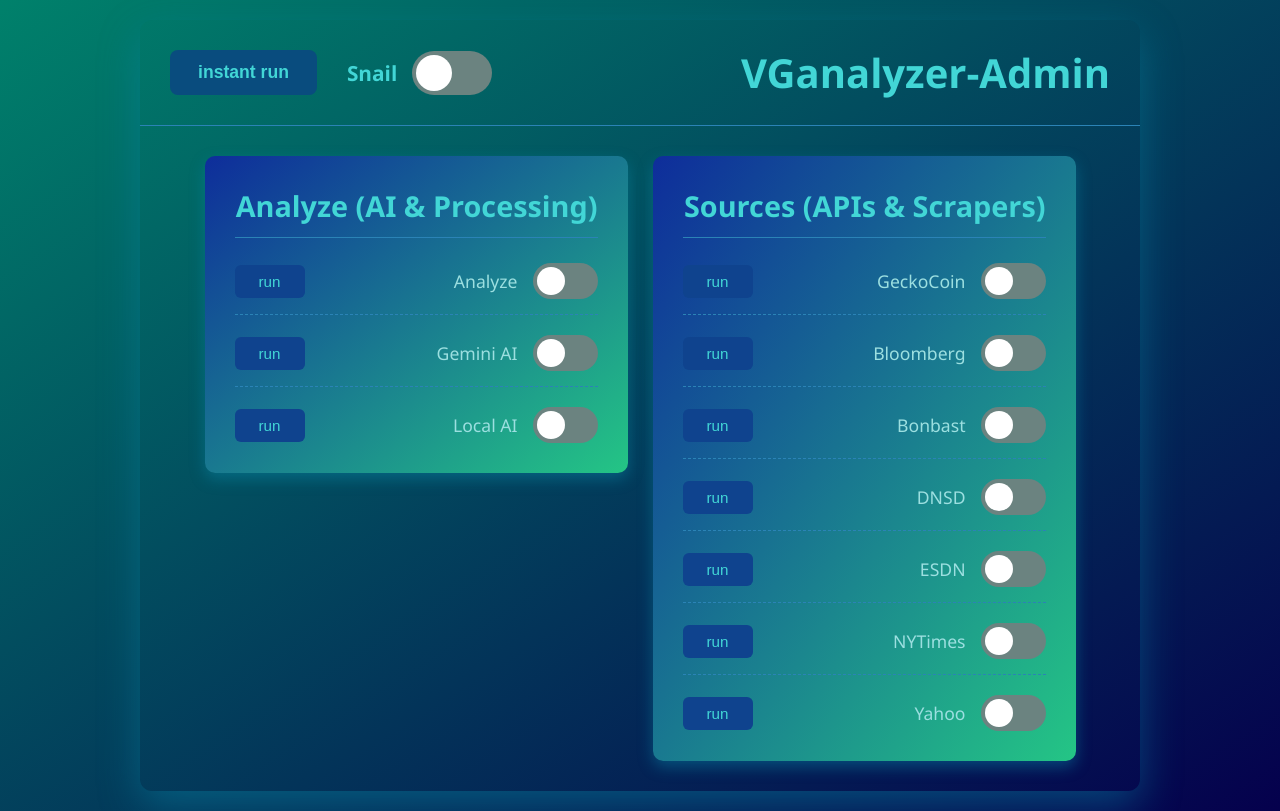
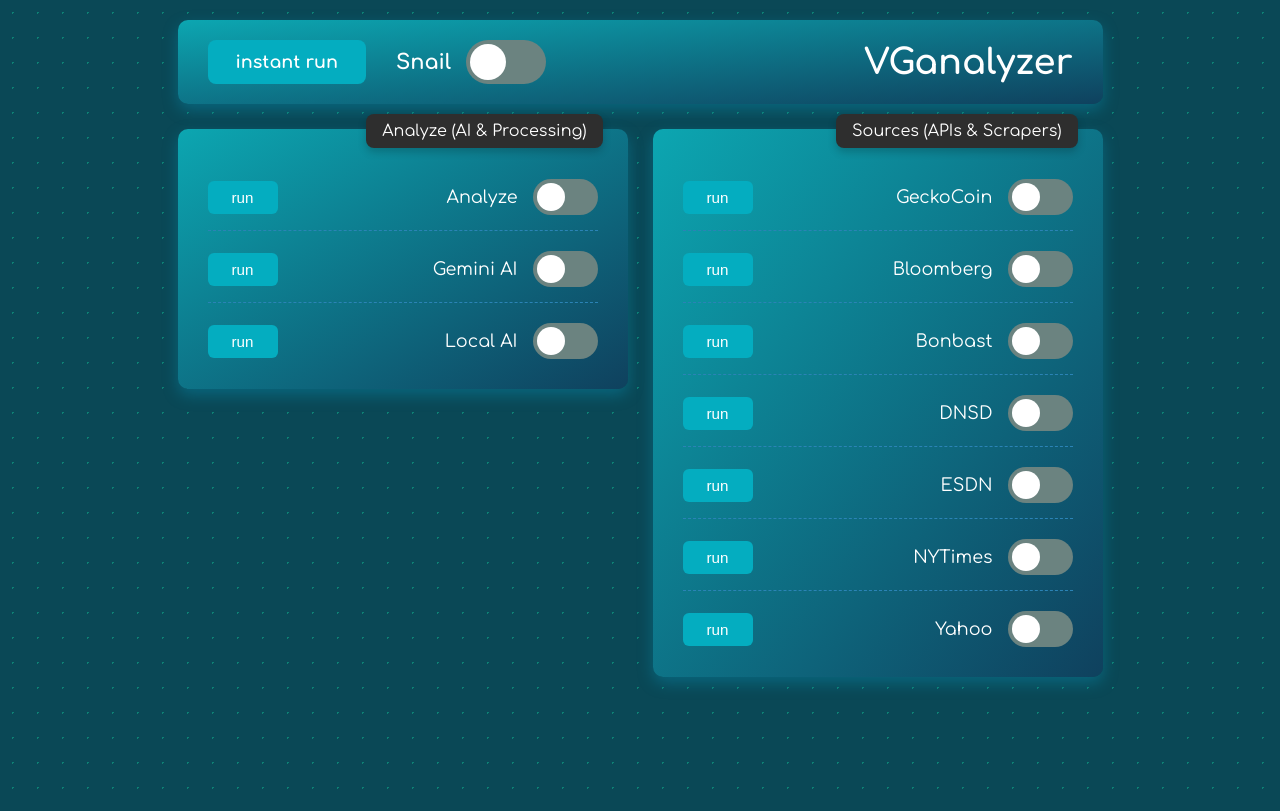
Before and after one commit to alirezaArz/Ecovision, a Django app: page /admin/ in a window 1280 px wide. After the commit the page ends 789 px from the top, so only its background shows below. Run offline with Django 5.2, Linux system fonts and the light colour scheme.

Commit message:
Update gecko data and enhance admin panel styles
- Adjusted cryptocurrency values in geckopercentage.json and geckoprice.json for accuracy.
- Improved CSS variables and styles in admin_style.css for better visual consistency.
- Enhanced admin_panel.html with updated structure and styling.
- Added hover effects to panels in mainPage.html for improved user interaction.

```diff
--- a/static/admin_style.css
+++ b/static/admin_style.css
@@ -1,20 +1,21 @@
 :root {
-    --bg-primary: #9EC8B9; /* Dark Gray (Charcoal) */
-    --bg-secondary: #5C8374; /* Slightly lighter gray-blue for cards */
-    --text-color: #9cdfe0; /* Light Gray */
-    --text-light: #42d6d6; /* Pure White for headings */
-    --accent-color: #094c7e; /* DarkCyan */
-    --accent-hover: #158977; /* MediumTurquoise - lighter DarkCyan */
-    --border-color: #2b83b6; /* Slightly darker border */
+    --bg-primary: #9EC8B9;
+    --bg-secondary: #5C8374;
+    --text-color: #ffffff;
+    --text-light: #ffffff;
+    --accent-color: rgb(4, 173, 192);
+    --accent-hover: #6533faf5;
+    --border-color: #2b83b6;
     --shadow-color: rgba(10, 138, 173, 0.447);
+    --title-tag-bg: #2E2E2E;
 
     --button-primary: var(--accent-color);
     --button-hover: var(--accent-hover);
     --button-text: var(--text-light);
 
-    --run-button-bg: #0f438e; /* SaddleBrown / Potato-ish */
-    --run-button-hover: #053760; /* Sienne - lighter Potato */
-    --run-button-active-feedback: #2783cf; /* SlateBlue - different accent color for click feedback */
+    --run-button-bg: rgb(4, 173, 192);
+    --run-button-hover: rgb(7, 200, 221);
+    --run-button-active-feedback: #2783cf;
 }
 
 * {
@@ -24,39 +25,43 @@
 }
 
 body {
-    font-family: 'Segoe UI', Tahoma, Geneva, Verdana, sans-serif;
-    background: linear-gradient(to top left, #05004d, #00816b);
+    font-family: 'Comfortaa', sans-serif,'Segoe UI', Tahoma, Geneva, Verdana, sans-serif;
+    background-color:rgb(10, 72, 86);
+    background-image: radial-gradient(circle,rgb(13, 128, 116) 1px, transparent 1px);
+    background-size: 25px 25px;
     color: var(--text-color);
     display: flex;
-    justify-content: center; /* Center horizontally */
-    align-items: flex-start; /* Align to top vertically */
+    justify-content: center;
+    align-items: flex-start;
     min-height: 100vh;
-    direction: rtl; /* For RTL support */
+    direction: rtl;
     padding: 20px;
 }
 
 .container {
     width: 100%;
-    max-width: 1000px; /* Reduced max-width for more central focus */
-    border-radius: 12px; /* Slightly more rounded corners */
-    overflow: hidden;
-    box-shadow: 0 15px 40px var(--shadow-color); /* Stronger shadow */
-    display: flex; /* Flex container for header and cards wrapper */
+    display: flex;
     flex-direction: column;
+    align-items: center; /* Center children horizontally */
+    gap: 25px;
 }
 
-/* Main Header Styling */
+/* Main Header Styling - Now constrained in width */
 .main-header {
     display: flex;
     justify-content: space-between;
     align-items: center;
-    padding: 25px 30px;
-    border-bottom: 1px solid var(--border-color);
     color: var(--text-light);
+    background: linear-gradient(to top left,rgb(15, 65, 94),rgb(12, 166, 177));
+    border-radius: 10px;
+    padding: 20px 30px;
+    box-shadow: 0 6px 15px var(--shadow-color);
+    width: 100%;
+    max-width: 925px; /* KEY CHANGE: Sets a max-width to match the cards below */
 }
 
 .main-header h1 {
-    font-size: 2.5em; /* Larger heading */
+    font-size: 2.2em;
     font-weight: 700;
     color: var(--text-light);
 }
@@ -75,15 +80,16 @@ body {
 
 .action-button {
     background-color: var(--button-primary);
+    font-family: 'Comfortaa', sans-serif,'Segoe UI', Tahoma, Geneva, Verdana, sans-serif;
     color: var(--button-text);
     border: none;
-    padding: 12px 28px; /* Slightly more padding */
-    border-radius: 8px; /* More rounded buttons */
+    padding: 12px 28px;
+    border-radius: 8px;
     cursor: pointer;
     font-size: 1.1em;
     font-weight: 600;
     transition: background-color 0.2s ease, transform 0.1s ease;
-    min-width: 120px; /* Minimum width for consistency */
+    min-width: 120px;
     text-align: center;
 }
 
@@ -95,25 +101,26 @@ body {
     transform: translateY(1px);
 }
 
-/* Cards Wrapper - For centering and arrangement */
+/* Cards Wrapper - Also constrained in width */
 .cards-wrapper {
-    padding: 30px;
-    display: flex; /* Use flexbox for cards */
-    flex-wrap: wrap; /* Allow cards to wrap */
-    gap: 25px; /* Space between cards */
-    justify-content: center; /* Center cards horizontally */
-    align-items: flex-start; /* Align cards to top */
+    width: 100%;
+    max-width: 925px; /* KEY CHANGE: Matches the header's max-width */
+    display: flex;
+    flex-wrap: wrap;
+    gap: 25px;
+    justify-content: center;
+    align-items: flex-start; /* Align cards to the top */
 }
 
 .card {
-    background: linear-gradient(to top left, #24c585, #0e2d9b); /* Card background is now primary */
-    border-radius: 10px; /* Slightly more rounded cards */
+    background: linear-gradient(to top left,rgb(15, 65, 94),rgb(12, 166, 177));
+    border-radius: 10px;
     padding: 30px;
-    box-shadow: 0 6px 15px var(--shadow-color); /* Stronger shadow */
-    transition: transform 0.2s ease, box-shadow 0.2s ease;
-    flex: 1 1 450px; /* Flex for consistent size, allows wrap */
-    min-width: 300px; /* Minimum width */
-    max-width: 45%; /* Max width to allow two columns on larger screens */
+    box-shadow: 0 6px 15px var(--shadow-color);
+    transition: transform 0.2s ease, box-shadow 0.3s ease;
+    flex: 1 1 400px; /* Allow cards to grow/shrink */
+    position: relative;
+    /* min-height property removed to allow natural height */
 }
 
 .card:hover {
@@ -121,18 +128,28 @@ body {
     box-shadow: 0 12px 25px rgba(10, 97, 118, 0.5);
 }
 
+/* Card Title Tag Styling */
 .card h3 {
+    position: absolute;
+    top: -15px;
+    right: 25px;
+    background-color: var(--title-tag-bg);
     color: var(--text-light);
-    font-size: 1.8em;
-    margin-bottom: 25px;
-    border-bottom: 1px solid var(--border-color);
-    padding-bottom: 12px;
+    font-size: 1em;
+    font-weight: 500;
+    padding: 8px 16px;
+    border-radius: 8px;
+    box-shadow: 0 4px 8px rgba(0, 0, 0, 0.2);
+    z-index: 2;
+    border-bottom: none;
+    margin-bottom: 0;
 }
 
 .card-content {
     display: flex;
     flex-direction: column;
-    gap: 20px; /* More space between toggle groups */
+    gap: 20px;
+    margin-top: 20px;
 }
 
 /* Toggle Switch Styling */
--- a/templates/admin_panel.html
+++ b/templates/admin_panel.html
@@ -2,26 +2,38 @@
 <!DOCTYPE html>
 <html lang="fa" dir="rtl">
   <head>
-    <meta charset="UTF-8">
-    <meta name="viewport" content="width=device-width, initial-scale=1.0">
+    <meta charset="UTF-8" />
+    <meta name="viewport" content="width=device-width, initial-scale=1.0" />
+    <link rel="preconnect" href="https://fonts.googleapis.com" />
+    <link rel="preconnect" href="https://fonts.gstatic.com" crossorigin />
+    <link
+      href="https://fonts.googleapis.com/css2?family=Comfortaa:wght@400;700&display=swap"
+      rel="stylesheet"
+    />
     <title>admin-panel</title>
-    <link rel="stylesheet" href="{% static 'admin_style.css' %}">
+    <link rel="stylesheet" href="{% static 'admin_style.css' %}" />
   </head>
   <body>
     <div class="container">
       <header class="main-header">
         <div class="header-left">
-                <h1>VGanalyzer-Admin</h1>
+          <h1>VGanalyzer</h1>
         </div>
         <div class="header-right">
           <div class="global-control">
             <label class="toggle-switch large-toggle">
-                        <input type="checkbox" id="toggleSnailGlobal" data-code="100">
+              <input type="checkbox" id="toggleSnailGlobal" data-code="100" />
               <span class="slider round"></span>
             </label>
             <span class="toggle-label large-label">Snail</span>
           </div>
-                <button class="action-button large-button" id="instantRunBtn" data-code="400">instant run</button>
+          <button
+            class="action-button large-button"
+            id="instantRunBtn"
+            data-code="400"
+          >
+            instant run
+          </button>
         </div>
       </header>
 
@@ -32,7 +44,7 @@
             <div class="toggle-and-run-group">
               <div class="toggle-group">
                 <label class="toggle-switch">
-                                <input type="checkbox" id="toggleGeckocoin" data-code="201">
+                  <input type="checkbox" id="toggleGeckocoin" data-code="201" />
                   <span class="slider round"></span>
                 </label>
                 <span class="toggle-label">GeckoCoin</span>
@@ -43,7 +55,7 @@
             <div class="toggle-and-run-group">
               <div class="toggle-group">
                 <label class="toggle-switch">
-                                <input type="checkbox" id="toggleBloomberg" data-code="301">
+                  <input type="checkbox" id="toggleBloomberg" data-code="301" />
                   <span class="slider round"></span>
                 </label>
                 <span class="toggle-label">Bloomberg</span>
@@ -54,7 +66,7 @@
             <div class="toggle-and-run-group">
               <div class="toggle-group">
                 <label class="toggle-switch">
-                                <input type="checkbox" id="toggleBonbast" data-code="302">
+                  <input type="checkbox" id="toggleBonbast" data-code="302" />
                   <span class="slider round"></span>
                 </label>
                 <span class="toggle-label">Bonbast</span>
@@ -65,7 +77,7 @@
             <div class="toggle-and-run-group">
               <div class="toggle-group">
                 <label class="toggle-switch">
-                                <input type="checkbox" id="toggleDnsd" data-code="303">
+                  <input type="checkbox" id="toggleDnsd" data-code="303" />
                   <span class="slider round"></span>
                 </label>
                 <span class="toggle-label">DNSD</span>
@@ -76,7 +88,7 @@
             <div class="toggle-and-run-group">
               <div class="toggle-group">
                 <label class="toggle-switch">
-                                <input type="checkbox" id="toggleEsdn" data-code="304">
+                  <input type="checkbox" id="toggleEsdn" data-code="304" />
                   <span class="slider round"></span>
                 </label>
                 <span class="toggle-label">ESDN</span>
@@ -87,7 +99,7 @@
             <div class="toggle-and-run-group">
               <div class="toggle-group">
                 <label class="toggle-switch">
-                                <input type="checkbox" id="toggleNytimes" data-code="305">
+                  <input type="checkbox" id="toggleNytimes" data-code="305" />
                   <span class="slider round"></span>
                 </label>
                 <span class="toggle-label">NYTimes</span>
@@ -98,7 +110,7 @@
             <div class="toggle-and-run-group">
               <div class="toggle-group">
                 <label class="toggle-switch">
-                                <input type="checkbox" id="toggleYahoo" data-code="306">
+                  <input type="checkbox" id="toggleYahoo" data-code="306" />
                   <span class="slider round"></span>
                 </label>
                 <span class="toggle-label">Yahoo</span>
@@ -114,7 +126,7 @@
             <div class="toggle-and-run-group">
               <div class="toggle-group">
                 <label class="toggle-switch">
-                                <input type="checkbox" id="toggleAnalyze" data-code="501">
+                  <input type="checkbox" id="toggleAnalyze" data-code="501" />
                   <span class="slider round"></span>
                 </label>
                 <span class="toggle-label">Analyze</span>
@@ -125,7 +137,7 @@
             <div class="toggle-and-run-group">
               <div class="toggle-group">
                 <label class="toggle-switch">
-                                <input type="checkbox" id="toggleGemini" data-code="502">
+                  <input type="checkbox" id="toggleGemini" data-code="502" />
                   <span class="slider round"></span>
                 </label>
                 <span class="toggle-label">Gemini AI</span>
@@ -136,7 +148,7 @@
             <div class="toggle-and-run-group">
               <div class="toggle-group">
                 <label class="toggle-switch">
-                                <input type="checkbox" id="toggleLocalAI" data-code="503">
+                  <input type="checkbox" id="toggleLocalAI" data-code="503" />
                   <span class="slider round"></span>
                 </label>
                 <span class="toggle-label">Local AI</span>
--- a/templates/mainPage.html
+++ b/templates/mainPage.html
@@ -37,10 +37,14 @@
             background: linear-gradient(to top left,rgb(15, 65, 94),rgb(12, 166, 177));
             border-radius: 12px;
             box-shadow: 0 4px 15px rgba(11, 88, 107, 0.81);
+            transition: background-color 0.4s ease, transform 0.3s ease;
             padding: 30px;
             position: relative; /* برای موقعیت‌دهی مطلق برچسب‌ها */
         }
-
+        .panel:hover {
+        transform: translateY(-5px);
+        box-shadow: 0 12px 25px rgba(10, 97, 118, 0.5);
+        }
         .panel-label {
             position: absolute;
             background-color: #333; /* خاکستری تیره‌تر برای برچسب‌ها */
```
Also changed, not shown: other parts of static/admin_style.css (+23 -53 lines), services/APIs/geckoDATA/geckopercentage.json (+9 -9 lines), services/APIs/geckoDATA/geckoprice.json (+6 -69 lines). Lines whose indentation alone changed are shown as unchanged.
